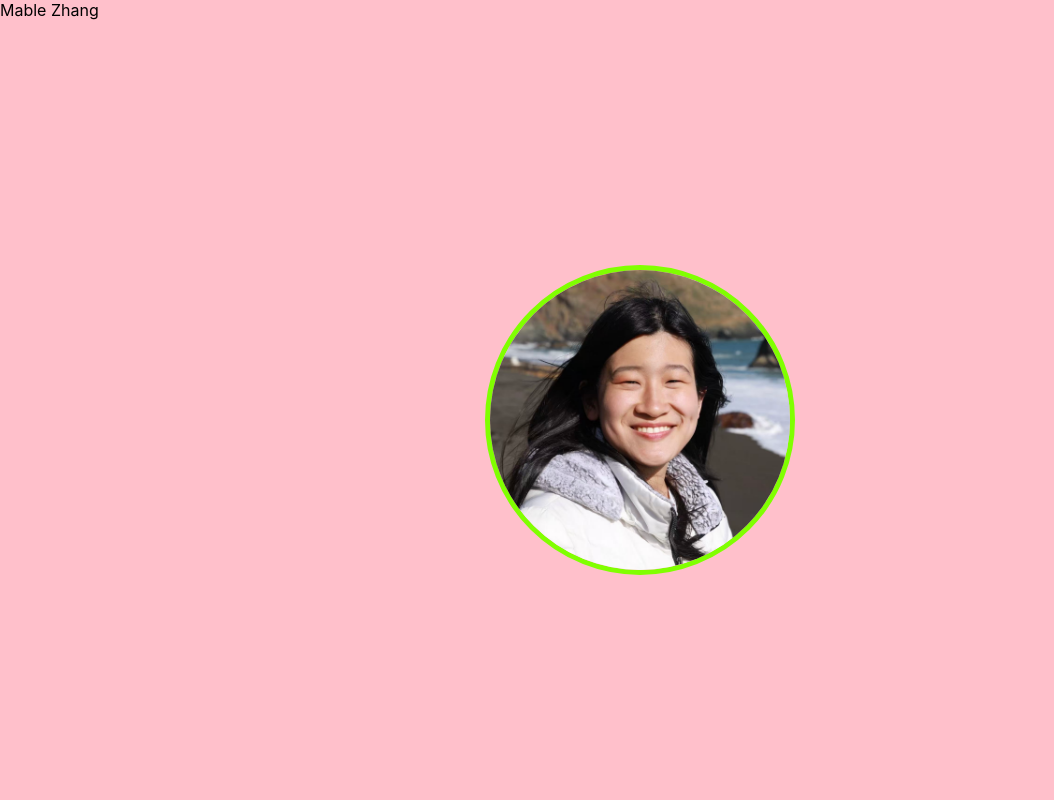
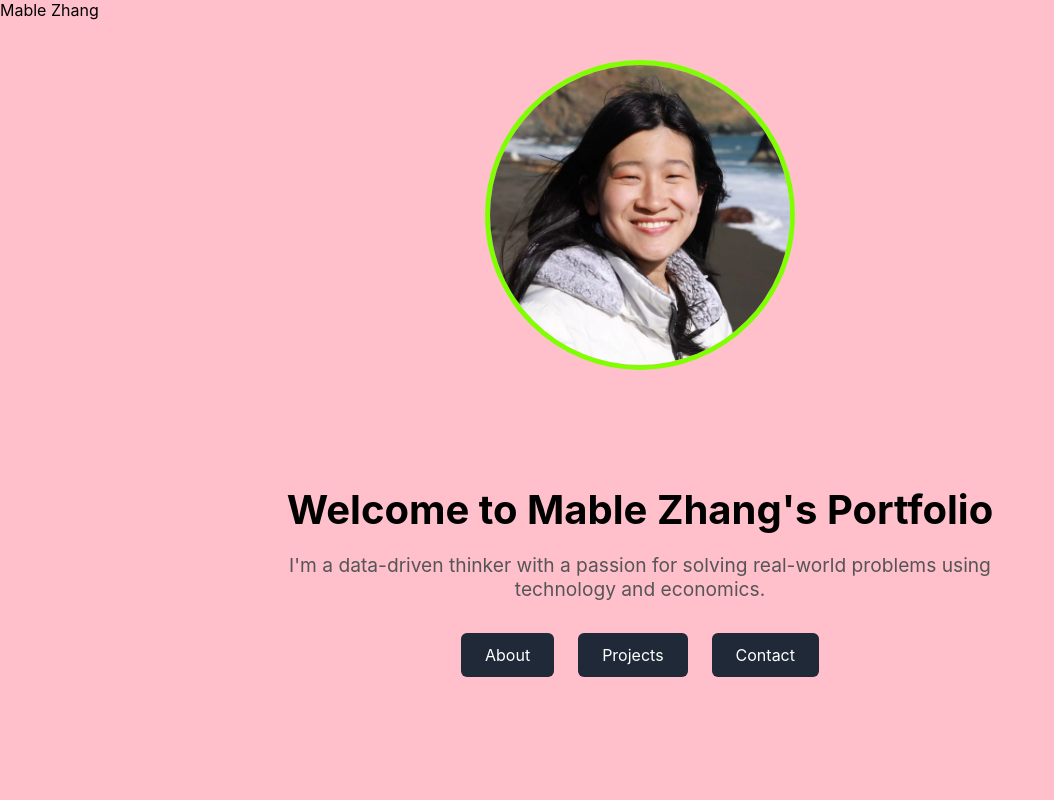
Before and after one commit to mablezhang2003/mablezhang2003.github.io, a React (Create React App) app: page / in a window 1280 px wide. Shown: the top 800 px of the page, without its empty margins (0-1054 px from the left). Built offline with nearby package versions, Linux system fonts and the light colour scheme; the HTML template or start-up script is replaced by a standard one.

Commit message:
Update App.css

```diff
--- a/src/App.css
+++ b/src/App.css
@@ -180,11 +180,12 @@ button:active {
 
 /* Center the headshot */
 .intro-container {
+  margin-top: 40px;
+  margin-bottom:40px;
   display: flex;
   justify-content: center;
   align-items: center;
   flex-direction: column;
-  height: 100vh; /* optional: full screen */
   text-align: center;
 }
 
```
